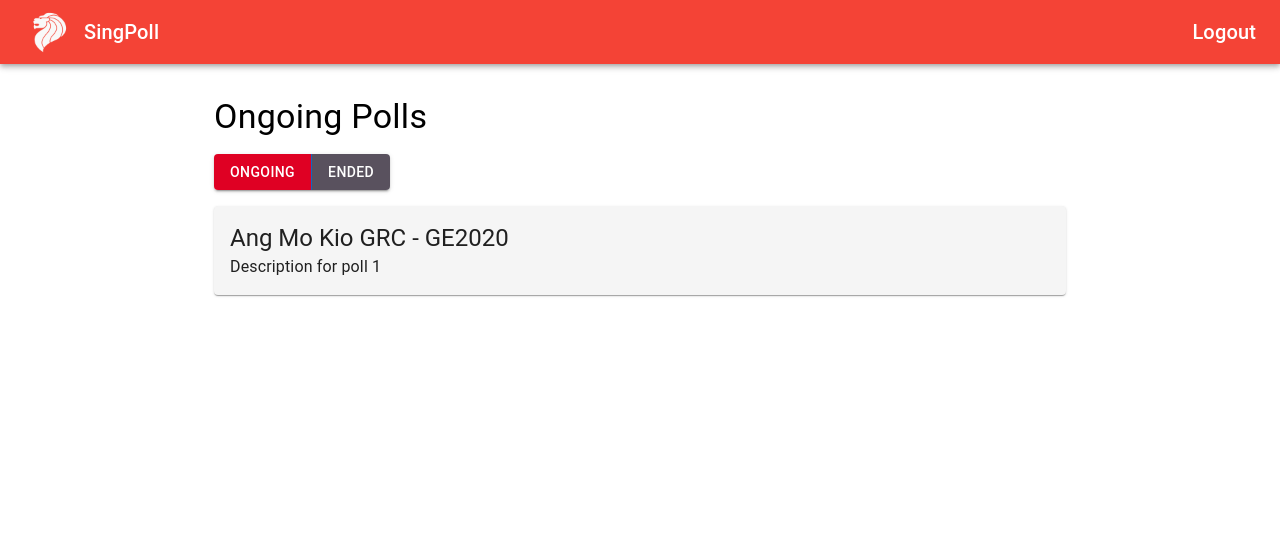
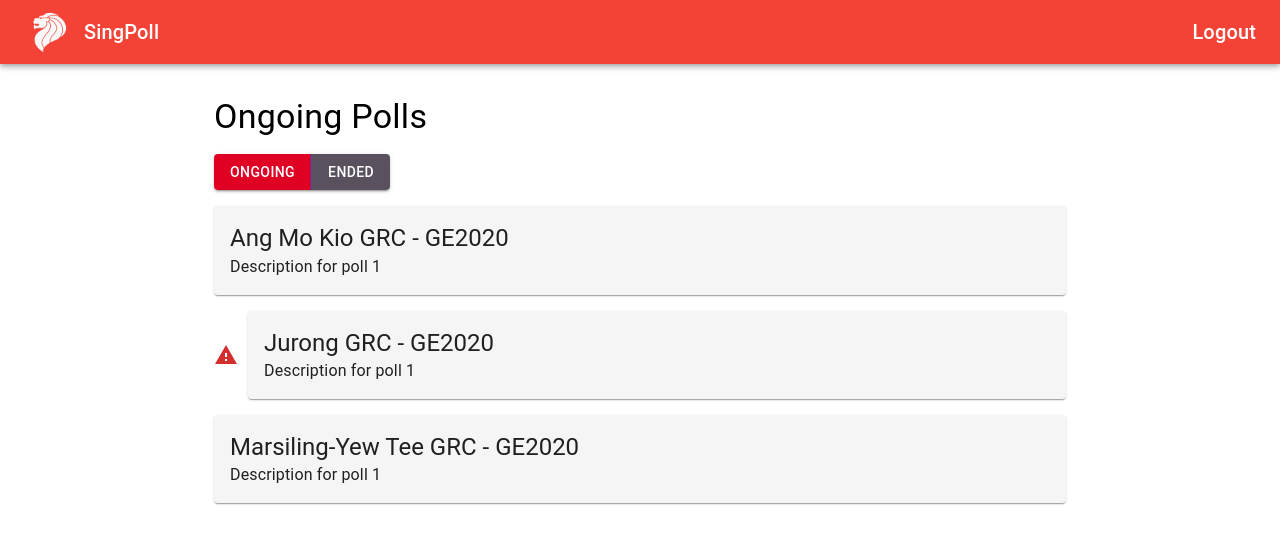
Before and after one commit to dthx2710/csc3004-group24-2023, a React (Vite) app in the folder frontend/: page /userhome in a window 1280 px wide. Shown: the top 544 px of the page. Built offline with nearby package versions, Linux system fonts and the light colour scheme.

Commit message:
Check if user is admin to display poll results button

```diff
--- a/frontend/src/AdminHomePage.jsx
+++ b/frontend/src/AdminHomePage.jsx
@@ -10,7 +10,9 @@ export default function AdminHomePage() {
 
   const polls = [
     { title: 'Ang Mo Kio GRC - GE2020', description: 'Description for poll 1', isCompulsory: false, status: 'ongoing' },
-    { title: 'Poll 2', description: 'Description for poll 2', isCompulsory: true, status: 'ended' },
+    { title: 'Jurong GRC - GE2020', description: 'Description for poll 1', isCompulsory: true, status: 'ongoing' },
+    { title: 'Marsiling-Yew Tee GRC - GE2020', description: 'Description for poll 1', isCompulsory: false, status: 'ongoing' },
+    { title: 'Bukit Panjang SMC - GE2020', description: 'Description for poll 2', isCompulsory: true, status: 'ended' },
     // other polls...
   ];
 
@@ -45,7 +47,7 @@ export default function AdminHomePage() {
               <Button style={pollStatus === 'ended' ? selectedButtonStyle : unselectedButtonStyle} onClick={() => setPollStatus('ended')}>Ended</Button>
             </ButtonGroup>
           </Box>
-          <PollList polls={filteredPolls} />
+          <PollList polls={filteredPolls} isAdmin={true} />
         </Box>
       </Container>
     </Box>
--- a/frontend/src/App.jsx
+++ b/frontend/src/App.jsx
@@ -8,7 +8,6 @@ import PollForm from './PollForm';
 import PollVoteForm from './PollVoteForm';
 
 const App = () => {
-  //const username = 'TestUser'; // Update this based on your authentication system
 
   const [username, setUsername] = useState(null);
 
--- a/frontend/src/Poll.jsx
+++ b/frontend/src/Poll.jsx
@@ -1,12 +1,20 @@
 import React from 'react';
-import { Paper, Typography } from '@mui/material';
+import { Paper, Typography, IconButton } from '@mui/material';
+import BarChartIcon from '@mui/icons-material/BarChart';
+import { Link } from 'react-router-dom';
 
-
-export default function Poll({ poll }) {
+export default function Poll({ poll, isAdmin }) {
   return (
-    <Paper style={{ padding: '16px', backgroundColor: '#f5f5f5', width: '100%' }}>
-      <Typography variant="h5">{poll.title}</Typography>
-      <Typography variant="body1">{poll.description}</Typography>
+    <Paper style={{ padding: '16px', backgroundColor: '#f5f5f5', width: '100%', display: 'flex', justifyContent: 'space-between', alignItems: 'center' }}>
+      <div>
+        <Typography variant="h5">{poll.title}</Typography>
+        <Typography variant="body1">{poll.description}</Typography>
+      </div>
+      {isAdmin && (
+        <IconButton component={Link} to={`/pollresults/${poll.title}`}>
+          <BarChartIcon />
+        </IconButton>
+      )}
     </Paper>
   );
 };
--- a/frontend/src/PollList.jsx
+++ b/frontend/src/PollList.jsx
@@ -4,7 +4,7 @@ import { Link } from 'react-router-dom';
 import WarningIcon from '@mui/icons-material/Warning';
 import Poll from './Poll';
 
-export default function PollList({ polls }) {
+export default function PollList({ polls, isAdmin }) {
   return (
     <Grid container spacing={2}>
       {polls.map((poll, index) => (
@@ -16,7 +16,7 @@ export default function PollList({ polls }) {
                   <WarningIcon color="error" style={{ marginRight: '10px' }} />
                 </Tooltip>
               )}
-              <Poll poll={poll} />
+              <Poll poll={poll} isAdmin={isAdmin} />
             </div>
           </Link>
         </Grid>
--- a/frontend/src/UserHomePage.jsx
+++ b/frontend/src/UserHomePage.jsx
@@ -7,7 +7,9 @@ export default function UserHomePage() {
 
   const polls = [
     { title: 'Ang Mo Kio GRC - GE2020', description: 'Description for poll 1', isCompulsory: false, status: 'ongoing' },
-    { title: 'Poll 2', description: 'Description for poll 2', isCompulsory: true, status: 'ended' },
+    { title: 'Jurong GRC - GE2020', description: 'Description for poll 1', isCompulsory: true, status: 'ongoing' },
+    { title: 'Marsiling-Yew Tee GRC - GE2020', description: 'Description for poll 1', isCompulsory: false, status: 'ongoing' },
+    { title: 'Bukit Panjang SMC - GE2020', description: 'Description for poll 2', isCompulsory: true, status: 'ended' },
     // other polls...
   ];
 
@@ -29,7 +31,7 @@ export default function UserHomePage() {
                 <Button style={pollStatus === 'ended' ? selectedButtonStyle : unselectedButtonStyle} onClick={() => setPollStatus('ended')}>Ended</Button>
               </ButtonGroup>
             </Box>
-            <PollList polls={filteredPolls} />
+            <PollList polls={filteredPolls} isAdmin={false} />
           </Box>
         </Container>
     </div>
```
